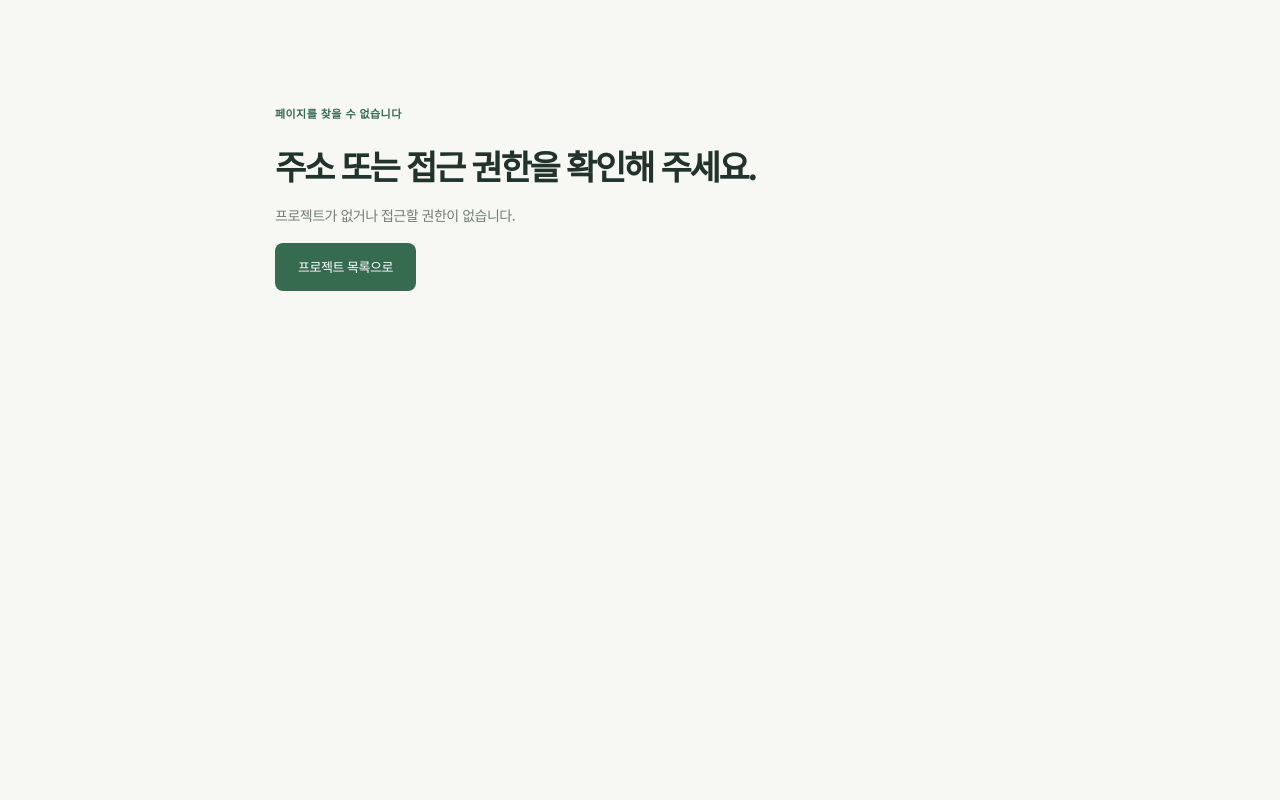
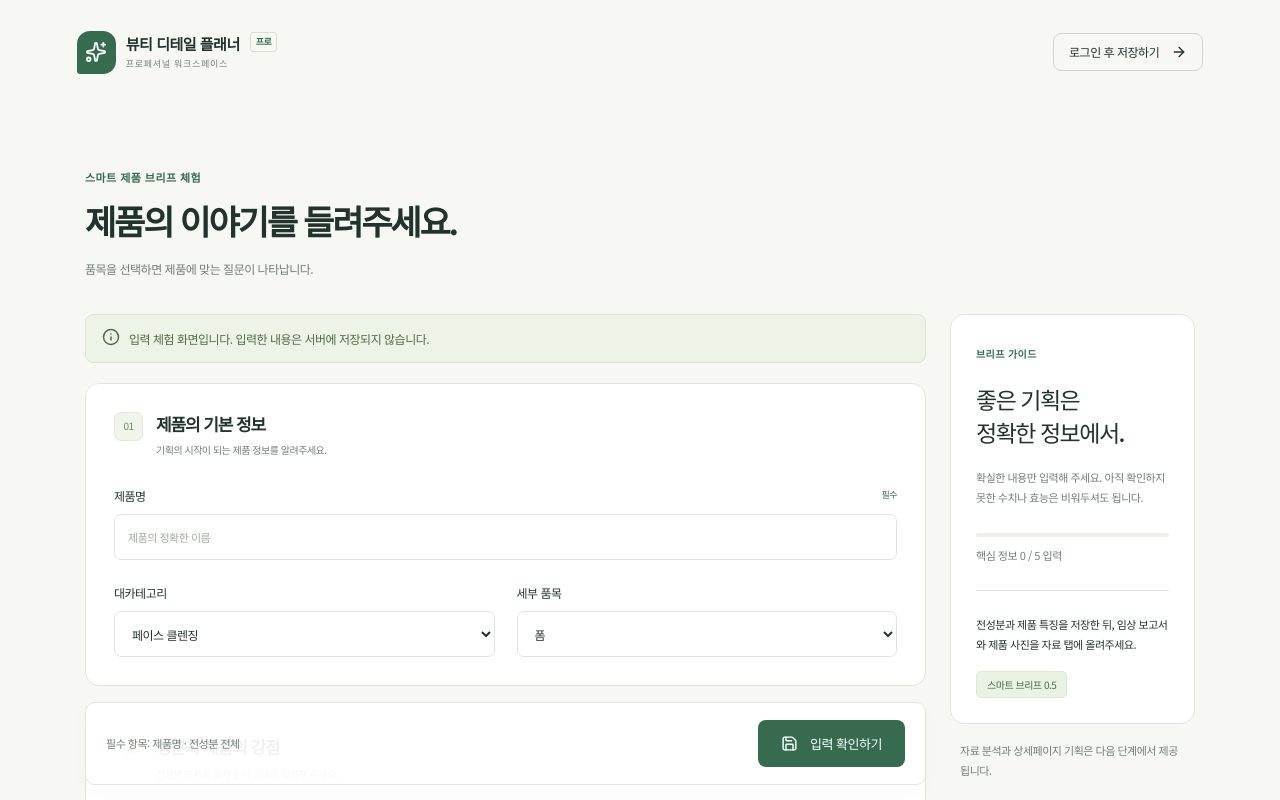
Before and after one commit to rkdwn6338-dev/beauty_pro, a Next.js app: page /brief-preview in a window 1280 px wide. Before the commit this address had no page. Shown: the top 800 px of the page. Built offline with nearby package versions, Linux system fonts and the light colour scheme.

Commit message:
저장 없는 제품 브리프 체험 페이지 구현

```diff
--- /dev/null
+++ b/src/app/brief-preview/page.tsx
@@ -0,0 +1,27 @@
+import Link from "next/link";
+import { Logo } from "@/components/logo";
+import { BriefForm } from "@/components/brief-form";
+import { ArrowRight } from "lucide-react";
+export default function PreviewPage() {
+  return (
+    <div>
+      <header className="public-header">
+        <Logo />
+        <Link className="button secondary small-button" href="/login">
+          로그인 후 저장하기
+          <ArrowRight size={16} />
+        </Link>
+      </header>
+      <main id="main" className="preview-main">
+        <div className="page-heading">
+          <div>
+            <span className="eyebrow">스마트 제품 브리프 체험</span>
+            <h1>제품의 이야기를 들려주세요.</h1>
+            <p>품목을 선택하면 제품에 맞는 질문이 나타납니다.</p>
+          </div>
+        </div>
+        <BriefForm preview />
+      </main>
+    </div>
+  );
+}
```
